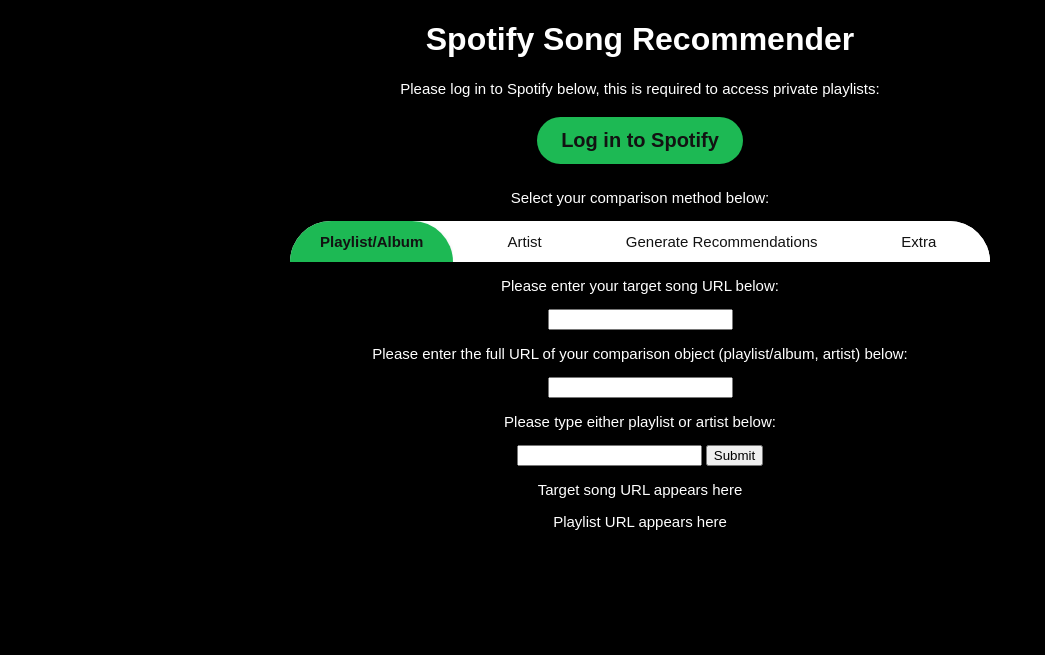
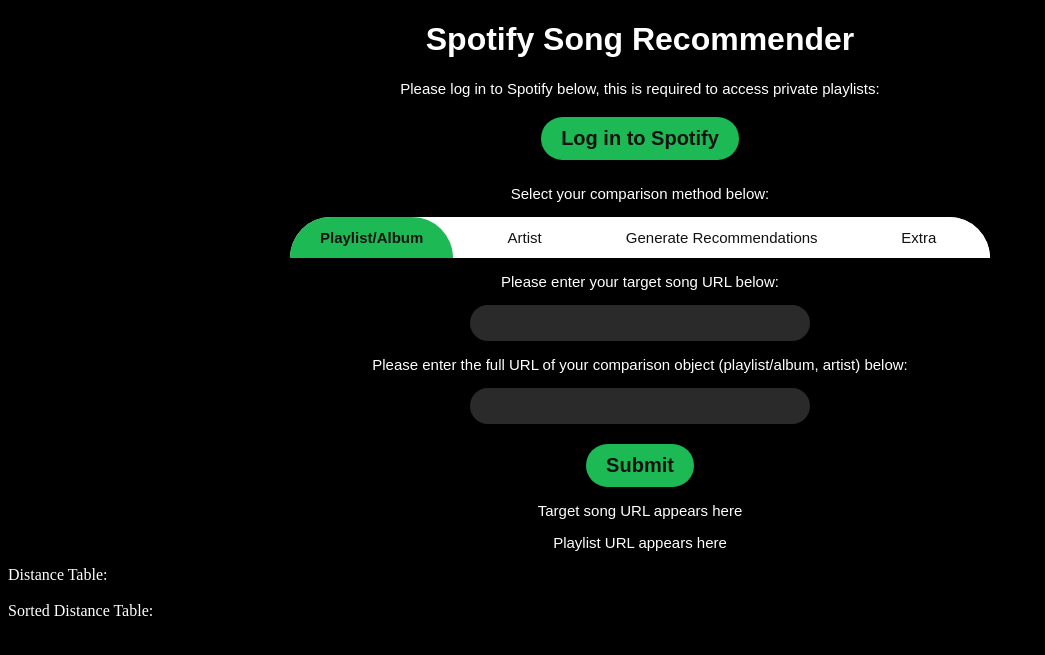
Before and after one commit to LilyFlowerTea/Spotify-Song-Screener, a FastAPI app: page / in a window 1280 px wide. Shown: the top 655 px of the page, without its empty margins (0-1045 px from the left). Run offline with FastAPI, Linux system fonts and the light colour scheme.

Commit message:
In the middle of website QoL, encountering data retrieval errors

```diff
--- a/algorithms/artist_compare.py
+++ b/algorithms/artist_compare.py
@@ -5,7 +5,7 @@
 def pull_artist(sp, artist_url):
     artist_name = sp.artist(artist_url)["name"]
     # increasing the limit above 10 seems to break the request, Spotify might not like that ig
-    artist_albums = sp.artist_albums(artist_url, include_groups = "album,song", limit = 2)
+    artist_albums = sp.artist_albums(artist_url, include_groups = "album,song", limit = 1)
     results = artist_albums["items"]
     # Collect album IDs
     album_ids = []
--- a/algorithms/pull_data_by_id.py
+++ b/algorithms/pull_data_by_id.py
@@ -9,7 +9,7 @@
 
 # define methods
 class ComparisonMethod(Enum):
-    PLAYLIST = "playlist"
+    PLAYLIST_OR_ALBUM = "playlist/album"
     ARTIST = "artist"
     RANDOM_RECS = "random"
 
@@ -34,7 +34,7 @@
 
     # Need to take a user input for the function condition that tells it which method to use,
     # i.e. playlist comparison, artist comparison (checking tracks by an artist), or random recommendation
-    if method == ComparisonMethod.PLAYLIST:
+    if method == ComparisonMethod.PLAYLIST_OR_ALBUM:
         from .playlist_compare import pull_playlist
         comparison_name, id_dict, comparison_type = pull_playlist(sp, id_dict, comparison_url)
     elif method == ComparisonMethod.ARTIST:
--- a/api/index.py
+++ b/api/index.py
@@ -1,6 +1,7 @@
 from fastapi import FastAPI, Request, Form
 from fastapi.templating import Jinja2Templates
 from fastapi.staticfiles import StaticFiles
+from fastapi import Response
 from fastapi.responses import RedirectResponse
 
 from pydantic import BaseModel
@@ -8,6 +9,8 @@
 from urllib.parse import urlencode
 
 import os
+import secrets
+import json
 from dotenv import load_dotenv, find_dotenv
 load_dotenv(find_dotenv())
 
@@ -44,24 +47,42 @@
     os.environ["REDIS_URL"],
     decode_responses=True
 )
-red_cache = spotipy.RedisCacheHandler(red, key = "test_id")
 
-sp = spotipy.Spotify(auth_manager=SpotifyOAuth(client_id=os.environ["SPOTIPY_CLIENT_ID"],
-                                                   client_secret=os.environ["SPOTIPY_CLIENT_SECRET"],
-                                                   redirect_uri=os.environ["SPOTIPY_REDIRECT_URI"],
-                                                   scope="playlist-read-private",
-                                                   open_browser = False,
-                                                   cache_handler = red_cache
-                                                   ))
+# create a spotify auth object for user logins, identified by a browser cookie
+def create_sp(red_cache):
+    sp = spotipy.Spotify(auth_manager=SpotifyOAuth(client_id=os.environ["SPOTIPY_CLIENT_ID"],
+                                                       client_secret=os.environ["SPOTIPY_CLIENT_SECRET"],
+                                                       redirect_uri=os.environ["SPOTIPY_REDIRECT_URI"],
+                                                       scope="playlist-read-private",
+                                                       open_browser = False,
+                                                       cache_handler = red_cache
+                                                       ))
+    return sp
 
+#step 1 is to generate a cookie for the user's browser, to identify their Spotify account access
+@app.get("/login_to_cookie")
+def gen_cookie():
+    session_id = secrets.token_hex(16)
+    redirect = RedirectResponse("/cookie_to_spotify")
+    redirect.set_cookie(key = "mysession", value = session_id, max_age = 3600)
+    return redirect
 
-@app.get("/login")
-def login():
+#step 2 is to redirect to spotify login to generate the access token
+@app.get("/cookie_to_spotify")
+def login(request : Request):
+    cookie = request.cookies.get("mysession")
+    red_cache = spotipy.RedisCacheHandler(red, key = cookie)
+    sp = create_sp(red_cache)
     spotify_auth_url = sp.auth_manager.get_authorize_url()
     return RedirectResponse(spotify_auth_url)
 
+#step 3 is to get the access token, which should now be stored in
+# the Redis database during create_sp()
 @app.get("/callback")
-def callback(code):
+def callback(code, request : Request):
+    cookie = request.cookies.get("mysession")
+    red_cache = spotipy.RedisCacheHandler(red, key = cookie)
+    sp = create_sp(red_cache)
     sp.auth_manager.get_access_token(code)
     return RedirectResponse("/")
 
@@ -71,7 +92,12 @@
 
 #this is the output returned to be printed on the webpage
 @app.post("/data_request")
-def processing(data : NameReq):
+def processing(data : NameReq, request : Request):
+    cookie = request.cookies.get("mysession")
+    if red.get(cookie) is None:
+        return {"message" : "login required"}
+    red_cache = spotipy.RedisCacheHandler(red, key = cookie)
+    sp = create_sp(red_cache)
     (target_song_name,
      comparison_name,
      id_dict,
--- a/static/style.css
+++ b/static/style.css
@@ -7,6 +7,7 @@
 
 body {
     background-color: black;
+    color: white;
 }
 
 h1 {
@@ -27,13 +28,13 @@
 }
 
 #spotify_redirect {
-    background-color: #1DB954;
-    color: #121212;
+    background-color: var(--spotify-green);
+    color: var(--spotify-black);
     border: none;
     border-radius: 999px;
     font-size: 20px;
     font-weight: 700;
-    padding: 12px 24px;
+    padding: 10px 20px;
     cursor: pointer;
     margin-top: 5px;
     margin-bottom: 10px;
@@ -83,3 +84,47 @@
     color: var(--spotify-black);
     border-radius: var(--border-radius) var(--border-radius) 0 0;
 }
+
+#target_song_url {
+    background-color: #2a2a2a;
+    border: none;
+    border-radius: 25px;
+    color: white;
+    padding: 10px 20px; /* Extra padding for internal icon */
+    font-size: 14px;
+    outline: none;
+    width: 300px;
+    transition: background-color 0.2s ease;
+}
+
+#comparison_url {
+    background-color: #2a2a2a;
+    border: none;
+    border-radius: 25px;
+    color: white;
+    padding: 10px 20px; /* Extra padding for internal icon */
+    font-size: 14px;
+    outline: none;
+    width: 300px;
+    transition: background-color 0.2s ease;
+}
+
+#data_submission {
+    background-color: var(--spotify-green);
+    color: var(--spotify-black);
+    border: none;
+    border-radius: 999px;
+    font-size: 20px;
+    font-weight: 700;
+    padding: 10px 20px;
+    cursor: pointer;
+    margin-top: 20px;
+}
+
+#distance_table {
+    color: white;
+}
+
+#sorted_table {
+    color: white;
+}
--- a/templates/index.html
+++ b/templates/index.html
@@ -36,16 +36,16 @@
         <input id = "target_song_url" type = "text" name = "target_song_url">
         <p>Please enter the full URL of your comparison object (playlist/album, artist) below:</p>
         <input id = "comparison_url" type = "text" name = "comparison_url">
-        <p>Please type either playlist or artist below:</p>
-        <input id = "method" type = "text" name = "playlist_url">
+        <br>
         <button id = "data_submission" type = "button">Submit</button>
     </form>
 
-    <p id = "target_song_output">Target song URL appears here</p>
-    <p id = "comparison_output">Playlist URL appears here</p>
-    <div id = "distance_table">Distance Table:</div>
+    <p id = "overwrite_text_placeholder" class = "output_text"></p>
+    <p id = "target_song_output" class = "output_text">Target song URL appears here</p>
+    <p id = "comparison_output" class = "output_text">Playlist URL appears here</p>
+    <div id = "distance_table" class = "output_text">Distance Table:</div>
     <br>
-    <div id = "sorted_table">Sorted Distance Table:</div>
+    <div id = "sorted_table" class = "output_text">Sorted Distance Table:</div>
 
 <script src="{{ url_for('static', path='script.js') }}"></script>
 
```
Also changed, not shown: static/script.js (+75 -9 lines).
